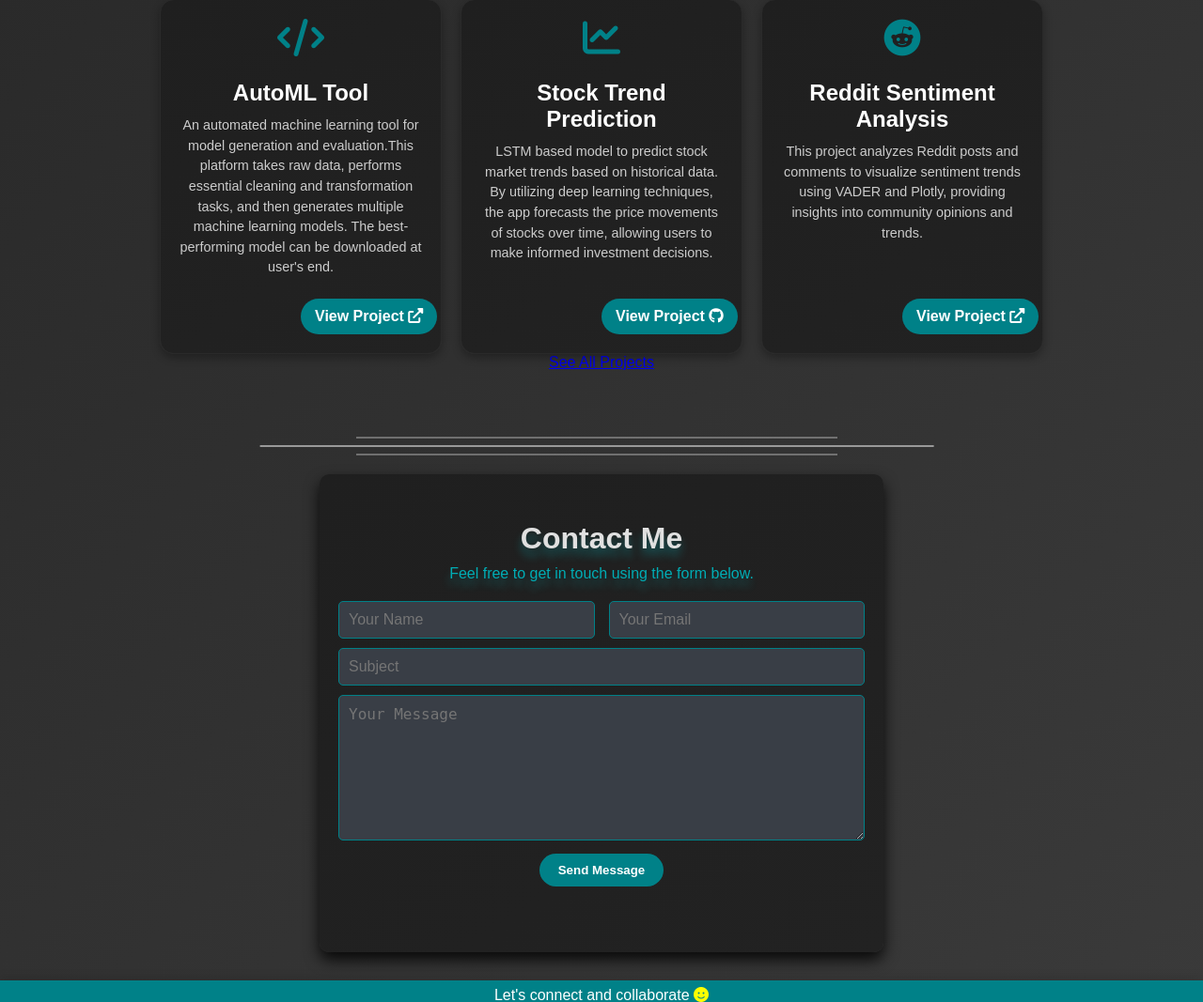
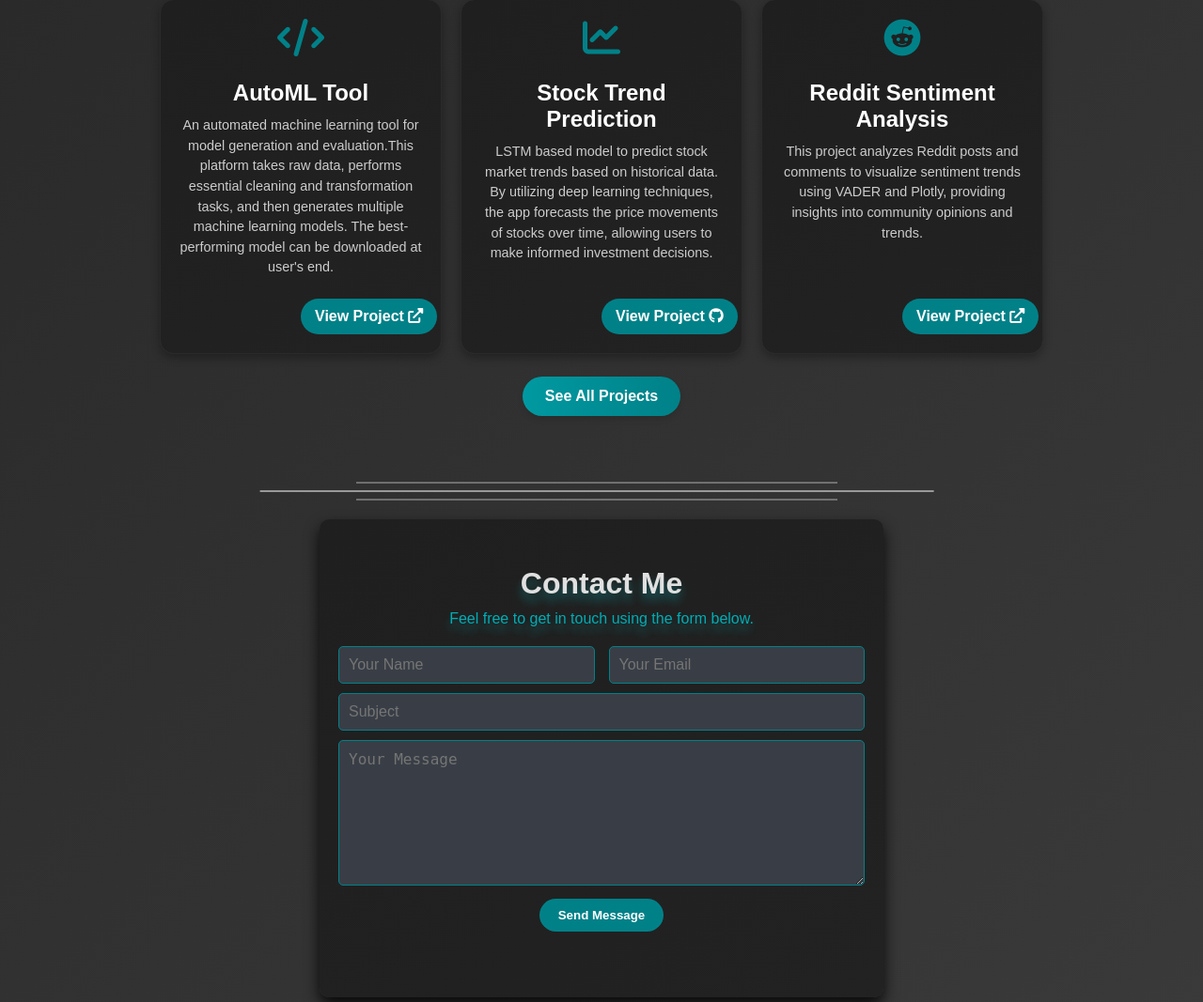
Before and after one commit to ashwinibhardwaj/Portfolio-AshwiniBhardwaj, a Flask app: page / in a window 1280 px wide. Shown: the part 2400-3467 px from the top of the page at 94% size. Run offline with Flask 3, Linux system fonts and the light colour scheme; some web fonts are replaced.

Commit message:
Update base.css

```diff
--- a/static/css/base.css
+++ b/static/css/base.css
@@ -607,6 +607,38 @@
     justify-content: center;
     gap: 20px;
     margin-top: 20px;
+}
+
+.see-all-btn {
+    display: inline-block;
+    margin-top: 1.5rem;
+    padding: 0.75rem 1.5rem;
+    font-size: 1rem;
+    font-weight: 600;
+    text-align: center;
+    text-decoration: none;
+    color: #fff;
+    background: linear-gradient(90deg, #0099a1, #008188);
+    border: none;
+    border-radius: 25px;
+    box-shadow: 0 4px 6px rgba(0, 0, 0, 0.1);
+    transition: transform 0.4s ease, box-shadow 0.3s ease;
+}
+
+.see-all-btn:hover {
+    transform: translateY(-3px);
+    box-shadow: 0 6px 10px rgba(0, 0, 0, 0.15);
+    background: linear-gradient(90deg, #008188, #0099a1);
+}
+
+.see-all-btn:active {
+    transform: translateY(2px);
+    box-shadow: 0 3px 5px rgba(0, 0, 0, 0.2);
+}
+
+.see-all-btn:focus {
+    outline: none;
+    box-shadow: 0 0 0 3px rgba(0, 123, 255, 0.5);
 }
 
 /* Project Card */
@@ -1309,6 +1341,8 @@
         font-size: 1.5rem;
     }
 
+
+
     .project-card {
         padding: 15px;
     }
```
